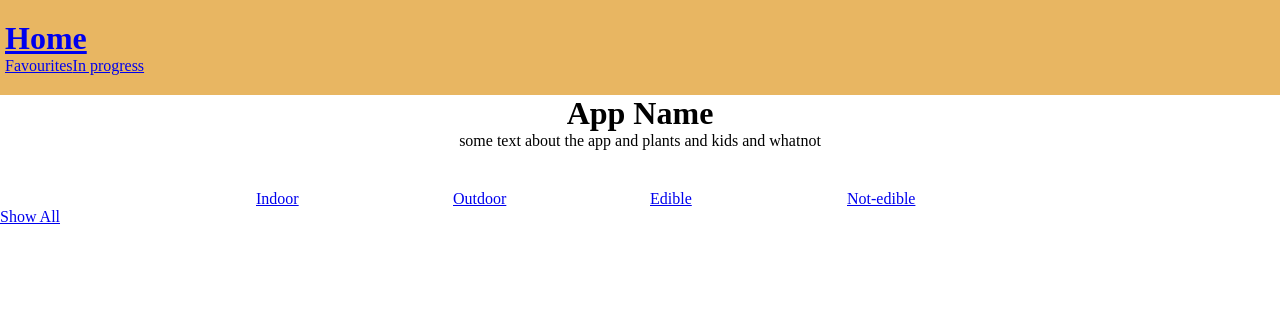
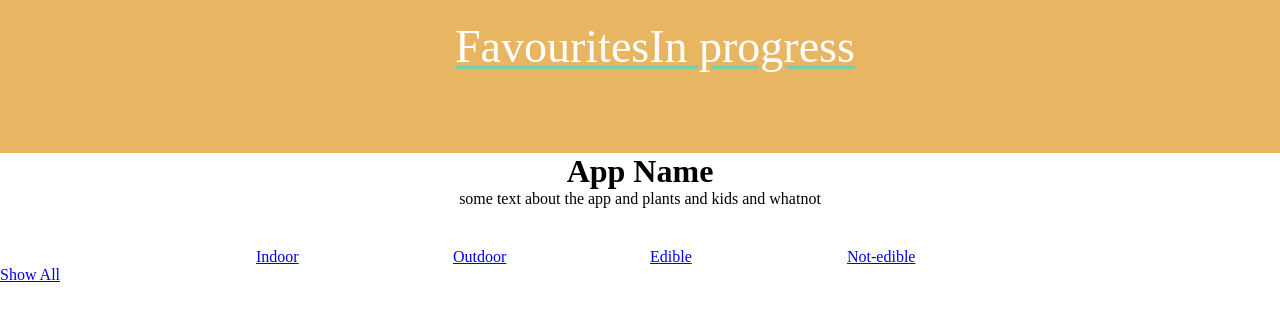
Before and after one commit to cjmcauley/educational_app, a Vue app in the folder client/: page /#/ in a window 1280 px wide. Shown: the top 318 px of the page. Built offline with nearby package versions, Linux system fonts and the light colour scheme.

Commit message:
images added

```diff
--- a/client/src/components/Header.vue
+++ b/client/src/components/Header.vue
@@ -1,9 +1,11 @@
 <template lang="html">
 <header>
+  <div class="wrapper">
 
-  <router-link :to="{ name: 'home'}"><h1>Home</h1></router-link>
+  <router-link :to="{ name: 'home'}"><v-img class="logo" src="@/assets/elements/logo.png"></v-img></router-link>
   <router-link :to="{ name: 'projects', params: { filter: 'favourite' } }">Favourites</router-link>
   <router-link :to="{ name: 'projects', params: {filter: 'progress'} }">In progress</router-link>
+</div>
 </header>
 
 
@@ -16,11 +18,22 @@ export default {
 </script>
 
 <style lang="css" scoped>
-
+.wrapper{
+  display: flex;
+}
 header{
   background-color: #E8B662;
   padding: 20px 5px;
   color: white;
 }
+.logo{
+  width: 25%;
+  height: auto;
+}
+a{
+  text-decoration: underline #7FCBB0;
+  color: white;
+  font-size: 46px;
+}
 
 </style>
```
Also changed, not shown: client/src/assets/elements/logo.png (added).
